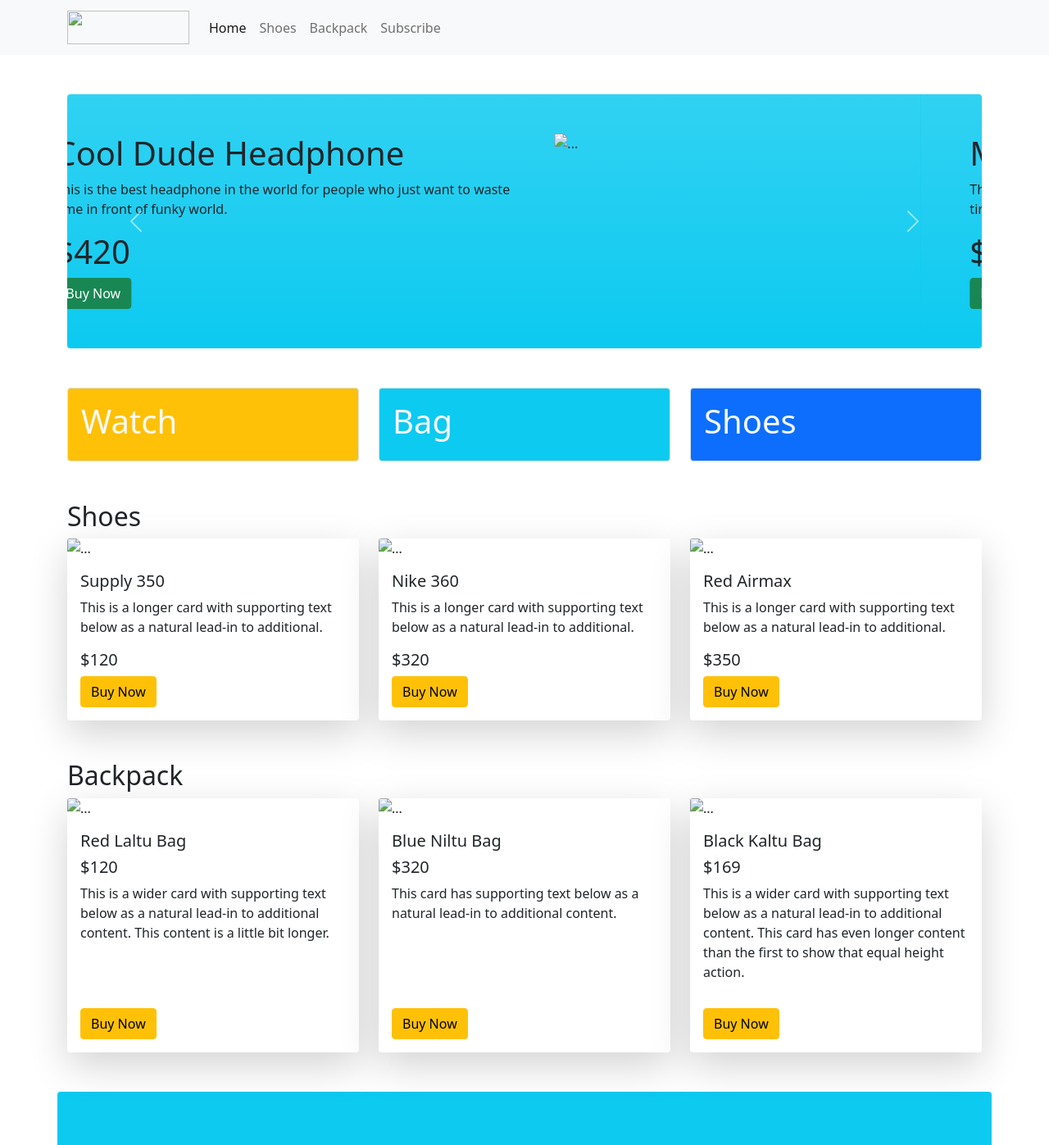
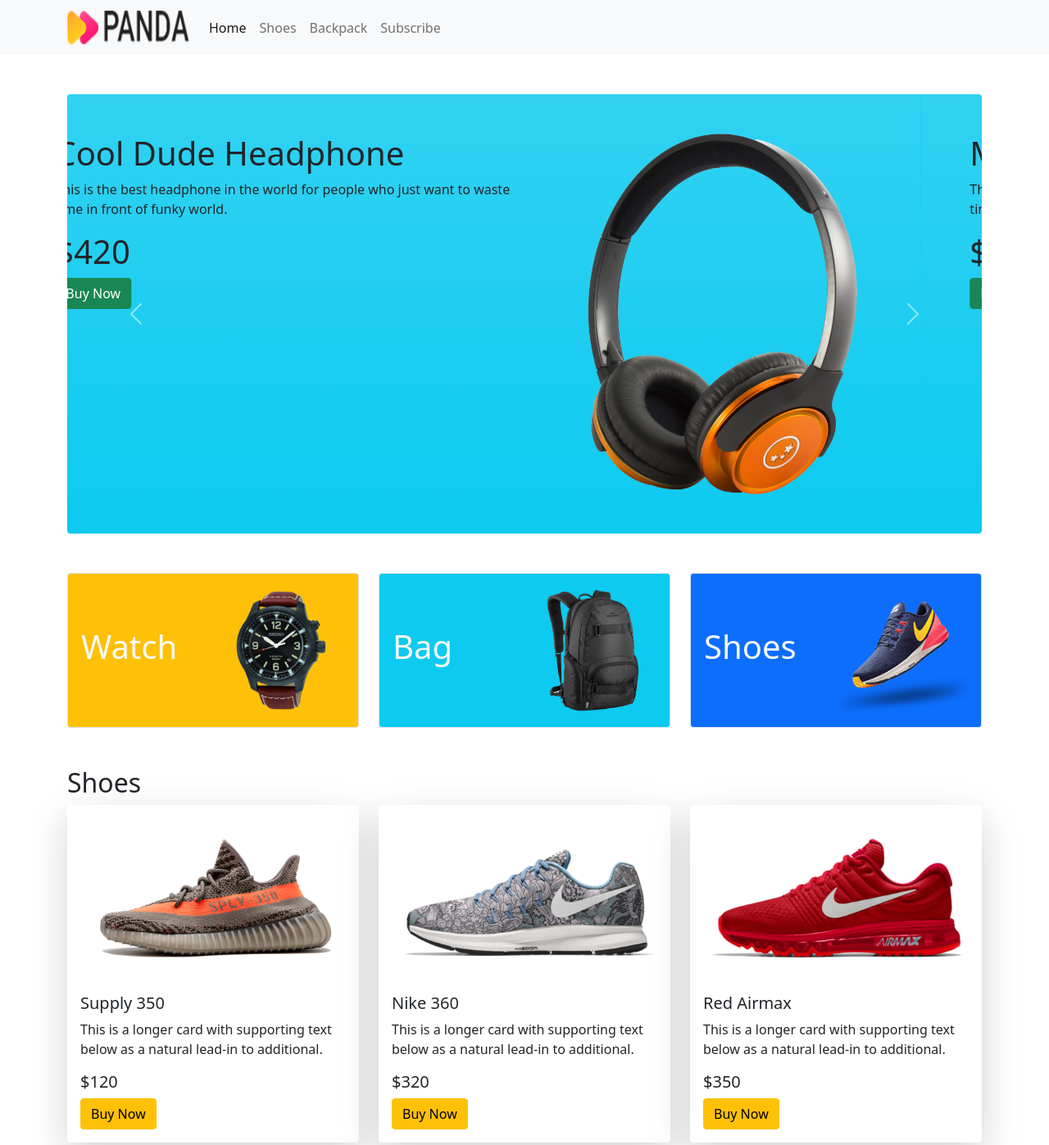
Before and after one commit to mohsinhabib111/panda-ecommerce, a plain HTML site: page index.html in a window 1280 px wide. Shown: the top 1397 px of the page at 82% size. Drawn offline with nearby package versions, Linux system fonts and the light colour scheme; the site is published under a folder, as on GitHub Pages, so addresses that start at the root find nothing.

Commit message:
C:/Program Files/Git/change

```diff
--- a/index.html
+++ b/index.html
@@ -18,7 +18,7 @@
     <nav class="navbar navbar-expand-lg navbar-light bg-light">
       <div class="container">
         <a class="navbar-brand" href="#">
-          <img src="/images/logo.png" alt="" width="149" height="41">
+          <img src="images/logo.png" alt="" width="149" height="41">
         </a>
         <button class="navbar-toggler" type="button" data-bs-toggle="collapse" data-bs-target="#navbarSupportedContent"
           aria-controls="navbarSupportedContent" aria-expanded="false" aria-label="Toggle navigation">
@@ -56,7 +56,7 @@
                 <button class="btn btn-success">Buy Now</button>
               </div>
               <div class="col-md-5">
-                <img src="/images/banner-images/headphone.png" class="d-block w-100" alt="...">
+                <img src="images/banner-images/headphone.png" class="d-block w-100" alt="...">
               </div>
             </div>
           </div>
@@ -70,7 +70,7 @@
                 <button class="btn btn-success">Buy Now</button>
               </div>
               <div class="col-md-5">
-                <img src="/images/banner-images/tv.png" class="d-block w-100" alt="...">
+                <img src="images/banner-images/tv.png" class="d-block w-100" alt="...">
               </div>
             </div>
           </div>
@@ -84,7 +84,7 @@
                 <button class="btn btn-success">Buy Now</button>
               </div>
               <div class="col-md-5">
-                <img src="/images/banner-images/xbox.png" class="d-block w-100" alt="...">
+                <img src="images/banner-images/xbox.png" class="d-block w-100" alt="...">
               </div>
             </div>
           </div>
@@ -110,19 +110,19 @@
         <div class="col-lg-4 col-md-6 col-12">
           <div class="p-3 border d-flex align-items-center justify-content-between bg-warning rounded ">
             <h1>Watch</h1>
-            <img src="/images/categories/watch.png" alt="">
+            <img src="images/categories/watch.png" alt="">
           </div>
         </div>
         <div class="col-lg-4 col-md-6 col-12">
           <div class="p-3 border d-flex align-items-center justify-content-between bg-info rounded ">
             <h1>Bag</h1>
-            <img src="/images/categories/bag.png" alt="">
+            <img src="images/categories/bag.png" alt="">
           </div>
         </div>
         <div class="col-lg-4 col-md-6 col-12">
           <div class="p-3 border d-flex align-items-center justify-content-between bg-primary rounded ">
             <h1>Shoes</h1>
-            <img src="/images/categories/shoes.png" alt="">
+            <img src="images/categories/shoes.png" alt="">
           </div>
         </div>
       </div>
@@ -133,7 +133,7 @@
       <div class="row row-cols-1 row-cols-md-2 row-cols-lg-3 g-4">
         <div class="col">
           <div class="card border-0 shadow-lg h-100">
-            <img src="/images/shoes/shoe-1.png" class="card-img-top" alt="...">
+            <img src="images/shoes/shoe-1.png" class="card-img-top" alt="...">
             <div class="card-body">
               <h5 class="card-title">Supply 350</h5>
               <p class="card-text">This is a longer card with supporting text below as a natural lead-in to additional.
@@ -145,7 +145,7 @@
         </div>
         <div class="col">
           <div class="card border-0 shadow-lg h-100">
-            <img src="/images/shoes/shoe-2.png" class="card-img-top" alt="...">
+            <img src="images/shoes/shoe-2.png" class="card-img-top" alt="...">
             <div class="card-body">
               <h5 class="card-title">Nike 360</h5>
               <p class="card-text">This is a longer card with supporting text below as a natural lead-in to additional.
@@ -157,7 +157,7 @@
         </div>
         <div class="col">
           <div class="card border-0 shadow-lg h-100">
-            <img src="/images/shoes/shoe-3.png" class="card-img-top" alt="...">
+            <img src="images/shoes/shoe-3.png" class="card-img-top" alt="...">
             <div class="card-body">
               <h5 class="card-title">Red Airmax</h5>
               <p class="card-text">This is a longer card with supporting text below as a natural lead-in to additional.
@@ -175,7 +175,7 @@
       <div class="row row-cols-1 row-cols-md-2 row-cols-lg-3 g-4">
         <div class="col">
           <div class="card border-0 shadow-lg h-100">
-            <img src="/images/bags/bag-1.png" class="card-img-top" alt="...">
+            <img src="images/bags/bag-1.png" class="card-img-top" alt="...">
             <div class="card-body">
               <h5 class="card-title">Red Laltu Bag</h5>
               <h5>$120</h5>
@@ -189,7 +189,7 @@
         </div>
         <div class="col">
           <div class="card border-0 shadow-lg h-100">
-            <img src="/images/bags/bag-2.png" class="card-img-top" alt="...">
+            <img src="images/bags/bag-2.png" class="card-img-top" alt="...">
             <div class="card-body">
               <h5 class="card-title">Blue Niltu Bag</h5>
               <h5>$320</h5>
@@ -202,7 +202,7 @@
         </div>
         <div class="col">
           <div class="card border-0 shadow-lg h-100">
-            <img src="/images/bags/bag-3.png" class="card-img-top" alt="...">
+            <img src="images/bags/bag-3.png" class="card-img-top" alt="...">
             <div class="card-body">
               <h5 class="card-title">Black Kaltu Bag</h5>
               <h5>$169</h5>
```
